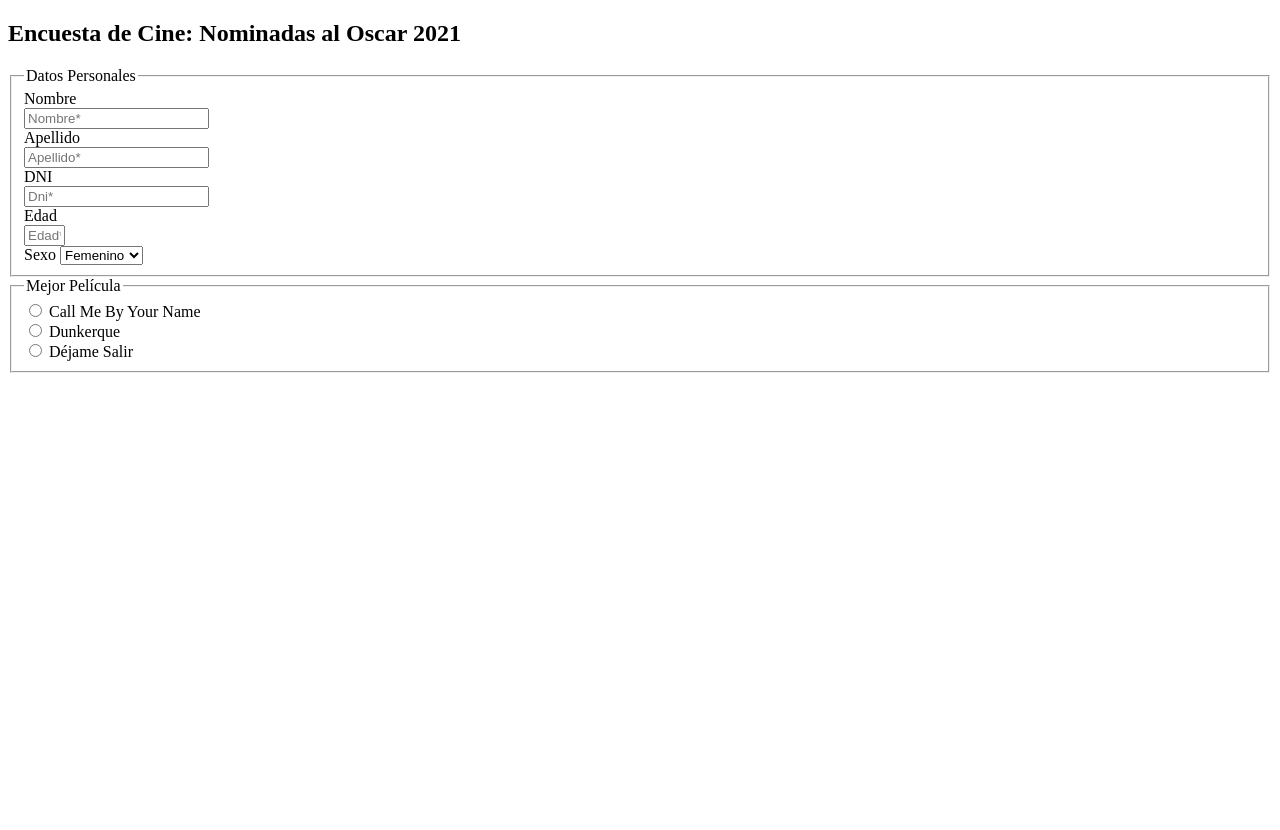
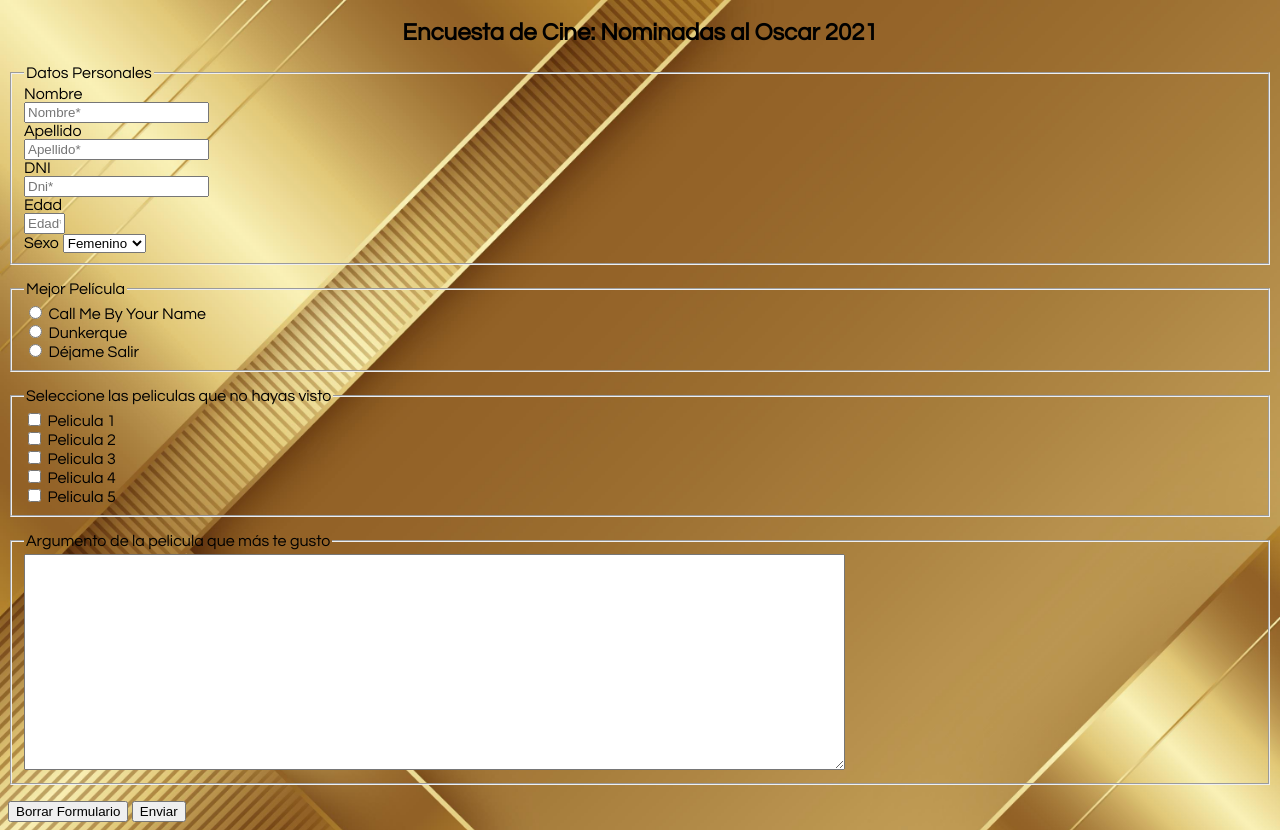
Before and after one commit to alimiSM/Dise-o-Web, a plain HTML site: page Sesion12/index.html in a window 1280 px wide. Before the commit the page ends 800 px from the top, so only its background shows below. Drawn offline with Linux system fonts and the light colour scheme.

Commit message:
Formulario Avance 1

```diff
--- a/Sesion12/index.html
+++ b/Sesion12/index.html
@@ -4,12 +4,27 @@
     <meta charset="UTF-8">
     <meta http-equiv="X-UA-Compatible" content="IE=edge">
     <meta name="viewport" content="width=device-width, initial-scale=1.0">
-    <title>Sesion 12</title>
+    <title>Nominados al Oscar 2021</title>
+
+    <style>
+        body {
+            font-family: 'Century Gothic';
+            background-image: url("../img/oscar.jpg");
+            background-size: cover;
+
+        }
+
+        h2{
+
+        }
+
+    </style>
+
 </head>
 <body>
 
     <div id="contenedor">
-        <h2>Encuesta de Cine: Nominadas al Oscar 2021</h2>
+        <h2 style="text-align:center">Encuesta de Cine: Nominadas al Oscar 2021</h2>
 
         <form id="formulario1" name="formulario1" method="post">
             <fieldset id="datos_personales">
@@ -29,6 +44,8 @@
                 </select>
             </fieldset>
 
+            <br>
+
             <fieldset id="mejor-pelicula">
                 <legend>Mejor Película</legend>
                     <input type="radio" name="pelicula" value="11"> Call Me By Your Name <br>
@@ -36,6 +53,28 @@
                     <input type="radio" name="pelicula" value="33"> Déjame Salir<br>
             </fieldset>
 
+            <br>
+
+            <fieldset id="pelicula-novista">
+                <legend>Seleccione las peliculas que no hayas visto</legend>
+                    <input type="checkbox"> Pelicula 1 <br>
+                    <input type="checkbox"> Pelicula 2 <br>
+                    <input type="checkbox"> Pelicula 3 <br>
+                    <input type="checkbox"> Pelicula 4 <br>
+                    <input type="checkbox"> Pelicula 5 <br>
+            </fieldset>
+
+            <br>
+
+            <fieldset id="argumento">
+                <legend>Argumento de la pelicula que más te gusto</legend>
+                <textarea name="argumento" rows="14" cols="100"></textarea>
+            </fieldset>
+
+            <br>
+
+            <input type="reset" value="Borrar Formulario"> <input type="submit" value="Enviar">
+
         </form>
 
     </div>
```
Also changed, not shown: img/oscar.jpg (added).
